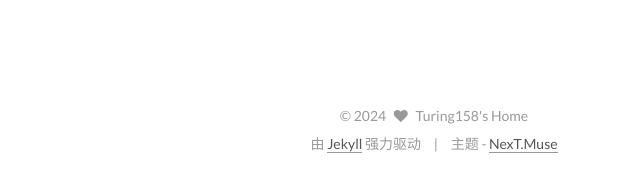
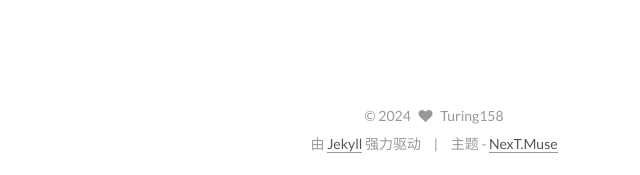
Before and after one commit to Turing158/Turing158.github.io, a Jekyll site: the page built from index.html, in a window 1280 px wide. Shown: the part 4623-4798 px from the top of the page, without its empty margins (206-846 px from the left). Built offline with Jekyll 4.4.1, drawn with Linux system fonts in a browser that asks for light colours; emoji names are drawn with the system emoji font; the list of posts is cut into pages by our own code.

Commit message:
更改样式

```diff
--- a/_config.yml
+++ b/_config.yml
@@ -7,7 +7,7 @@
 title: Turing158's Home
 subtitle:
 description:
-author: Turing158's Home
+author: Turing158
 # Support language: de, en, fr-FR, id, ja, ko, pt-BR, pt, ru, zh-Hans, zh-hk, zh-tw
 language: zh-Hans
 date_format: '%Y-%m-%d'
```
